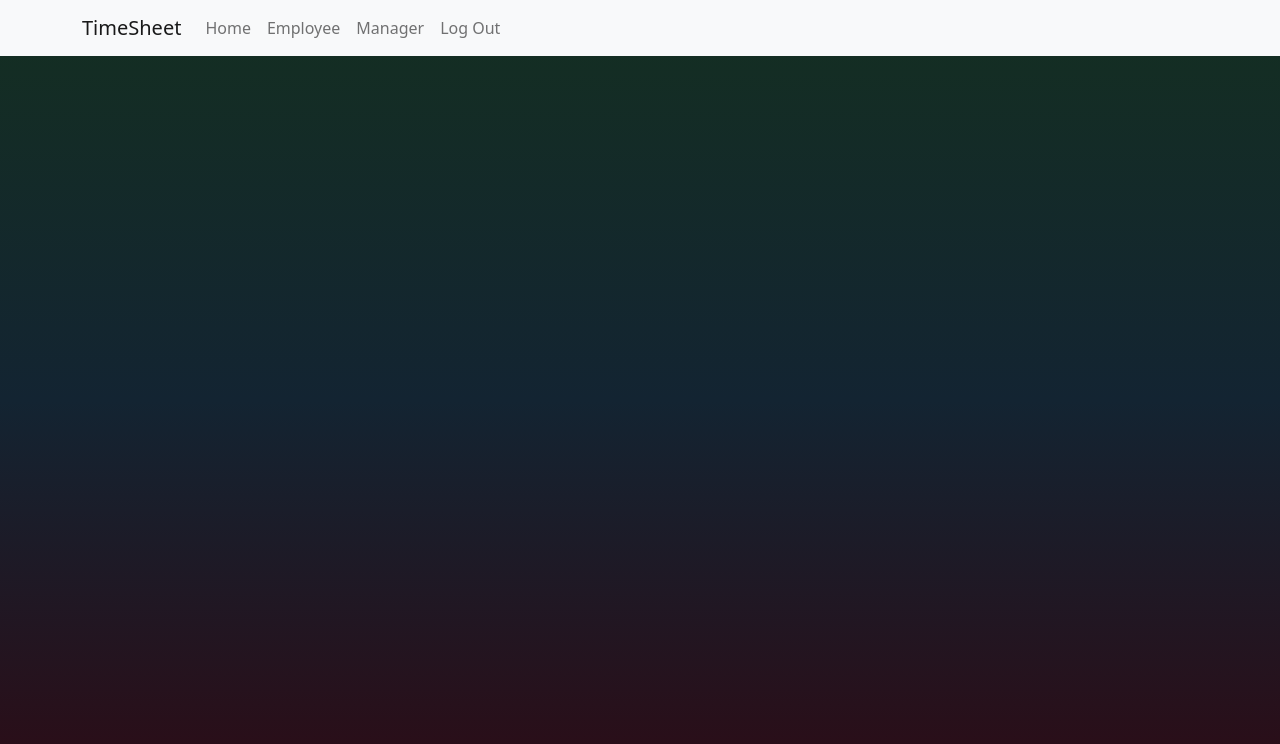
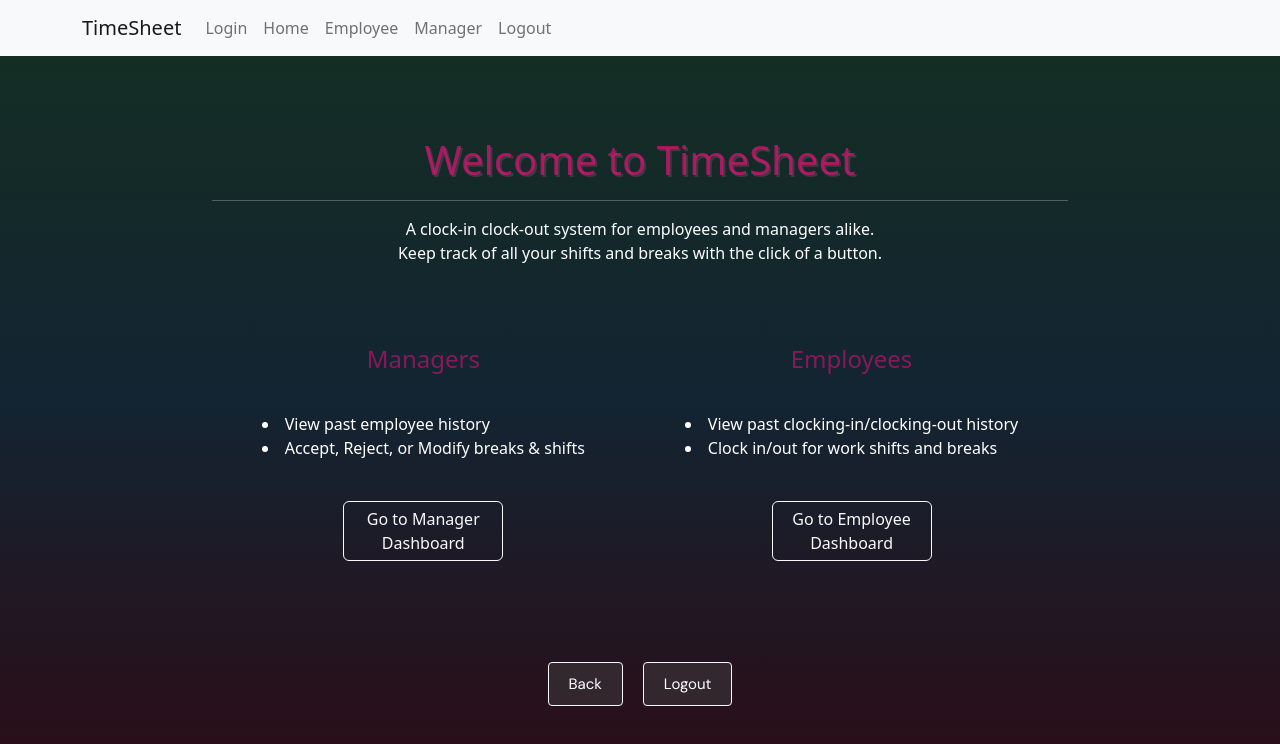
Before and after one commit to sakshishah6/employee-logging-system, a React (Create React App) app: page /home in a window 1280 px wide. Shown: the top 744 px of the page. Built offline with nearby package versions, Linux system fonts and the light colour scheme.

Commit message:
added home page & buttons

```diff
--- a/src/App.js
+++ b/src/App.js
@@ -1,5 +1,6 @@
 import ReactDOM from "react-dom/client";
 import { BrowserRouter, Routes, Route } from "react-router-dom";
+import { Home } from './views/Home';
 import { Login } from './views/Login';
 import { Manager } from './views/Manager';
 import { Employee } from './views/Employee';
@@ -14,7 +15,7 @@ import Navbar1 from "./components/Navbar";
 
 export default function App() {
   return (
-    <div className="home">
+    <div className="main">
       <div>
         <Navbar1 />
       </div>
@@ -23,6 +24,7 @@ export default function App() {
           <Routes>
             <Route path="/">
               <Route index element={<Login />} />
+              <Route path="home" element={<Home />} />
               <Route path="manager" element={<Manager />} />
               <Route path="employee" element={<Employee />} />
               <Route path="employee-history" element={<EmployeeHistory />} />
--- a/src/components/Navbar.js
+++ b/src/components/Navbar.js
@@ -8,10 +8,11 @@ function Navbar1() {
         <Container>
           <Navbar.Brand href="#home">TimeSheet</Navbar.Brand>
           <Nav className="me-auto">
-            <Nav.Link href="/">Home</Nav.Link>
+            <Nav.Link href="/">Login</Nav.Link>
+            <Nav.Link href="/home">Home</Nav.Link>
             <Nav.Link href="/employee">Employee</Nav.Link>
             <Nav.Link href="/manager">Manager</Nav.Link>
-            <Nav.Link href="/logout">Log Out</Nav.Link>
+            <Nav.Link href="/logout">Logout</Nav.Link>
           </Nav>
         </Container>
       </Navbar>
--- a/src/index.css
+++ b/src/index.css
@@ -9,14 +9,67 @@ body {
   font-family: 'DM Sans', sans-serif;
 }
 
-.home {
+.main {
   background-image: linear-gradient(0deg, #2d0b15, #132432, #142f21);
   min-height: 100vh;
   min-width: 50vh;
 }
 
-.navigation {
-  background-color: black;
+.home {
+  text-align: center;
+  color: white;
+}
+
+.home h1 {
+  color: #dd1277b9;
+  text-shadow: 2px 2px #4d3f46b9;
+  margin-top: 10vh;
+  text-align: center;
+}
+
+.home #top {
+  color: white;
+  margin-bottom: 10vh;
+}
+
+.home h4 {
+  color:#dd127794;
+  text-align: center;
+  padding-bottom: 10px;
+}
+
+#home-container {
+  display: flex;
+}
+
+#home-manager p {
+  padding: 20px;
+  margin-left: 30px;
+  margin-right: 30px;
+  text-align: left;
+}
+
+#home-employee p {
+  padding: 20px;
+  margin-left: 30px;
+  margin-right: 30px;
+  text-align: left;
+}
+
+#home-manager, #home-employee {
+  text-align: center;
+}
+
+#emp-dash-btn {
+  padding: 5px;
+  margin: 5px;
+  width: 10rem;
+}
+
+#man-dash-btn {
+  padding: 5px;
+  margin: 5px;
+  width: 10rem;
 }
 
 #landing-page {
--- /dev/null
+++ b/src/views/Home.jsx
@@ -0,0 +1,55 @@
+import React from "react";
+import { useNavigate } from "react-router-dom";
+import Button from 'react-bootstrap/Button';
+
+export const Home = () => {
+    let navigate = useNavigate();
+    const navigateToManager = () => {
+        let path = `/manager`;
+        navigate(path);
+    };
+    const navigateToEmployee = () => {
+        let path = `/employee`;
+        navigate(path);
+    };
+    const navigateBack = () => {
+        navigate(-1);
+    };
+    const navigateToLogoutPage = () => {
+        let path = `/logout`;
+        navigate(path);
+    };
+    return (
+        <div className="home">
+            <h1>Welcome to TimeSheet</h1>
+            <hr></hr>
+            <p id="top">A clock-in clock-out system for employees and managers alike. <br></br>Keep track of all your shifts and breaks with the click of a button.</p>
+            <div id="home-container">
+                <div id="home-manager">
+                    <h4>Managers</h4>
+                    <p>
+                        <li>View past employee history</li>
+                        <li>Accept, Reject, or Modify breaks & shifts</li>
+                    </p>
+                    <div id="b">
+                        <Button id="man-dash-btn" variant="outline-light" onClick={navigateToManager} size="md">Go to Manager Dashboard</Button>
+                    </div>
+                </div>
+                <div id="home-employee">
+                    <h4>Employees</h4>
+                    <p>
+                        <li>View past clocking-in/clocking-out history</li>
+                        <li>Clock in/out for work shifts and breaks</li>
+                    </p>
+                    <div id="b">
+                        <Button id="emp-dash-btn" variant="outline-light" onClick={navigateToEmployee} size="md">Go to Employee Dashboard</Button>
+                    </div>
+                </div>
+            </div>
+            <div id="back">
+                <Button id="back-btn" variant="light" onClick={navigateBack} size="sm">Back</Button>
+                <Button id="logout-btn" variant="light" onClick={navigateToLogoutPage} size="sm">Logout</Button>
+            </div>
+        </div>
+    )
+}
--- a/src/views/Login.jsx
+++ b/src/views/Login.jsx
@@ -11,7 +11,7 @@ export const Login = () => {
 
     return (
         <div id="auth-form-container">
-            <p id="title">Welcome to TimeSheet</p>
+            <p id="title">Login to TimeSheet</p>
             <form id="login-form">
                 <label htmlFor="userid">User ID</label>
                 <input value={userid} onChange={(e) => setUserId(e.target.value)} type="text" id="userid" name="userid" />
```
